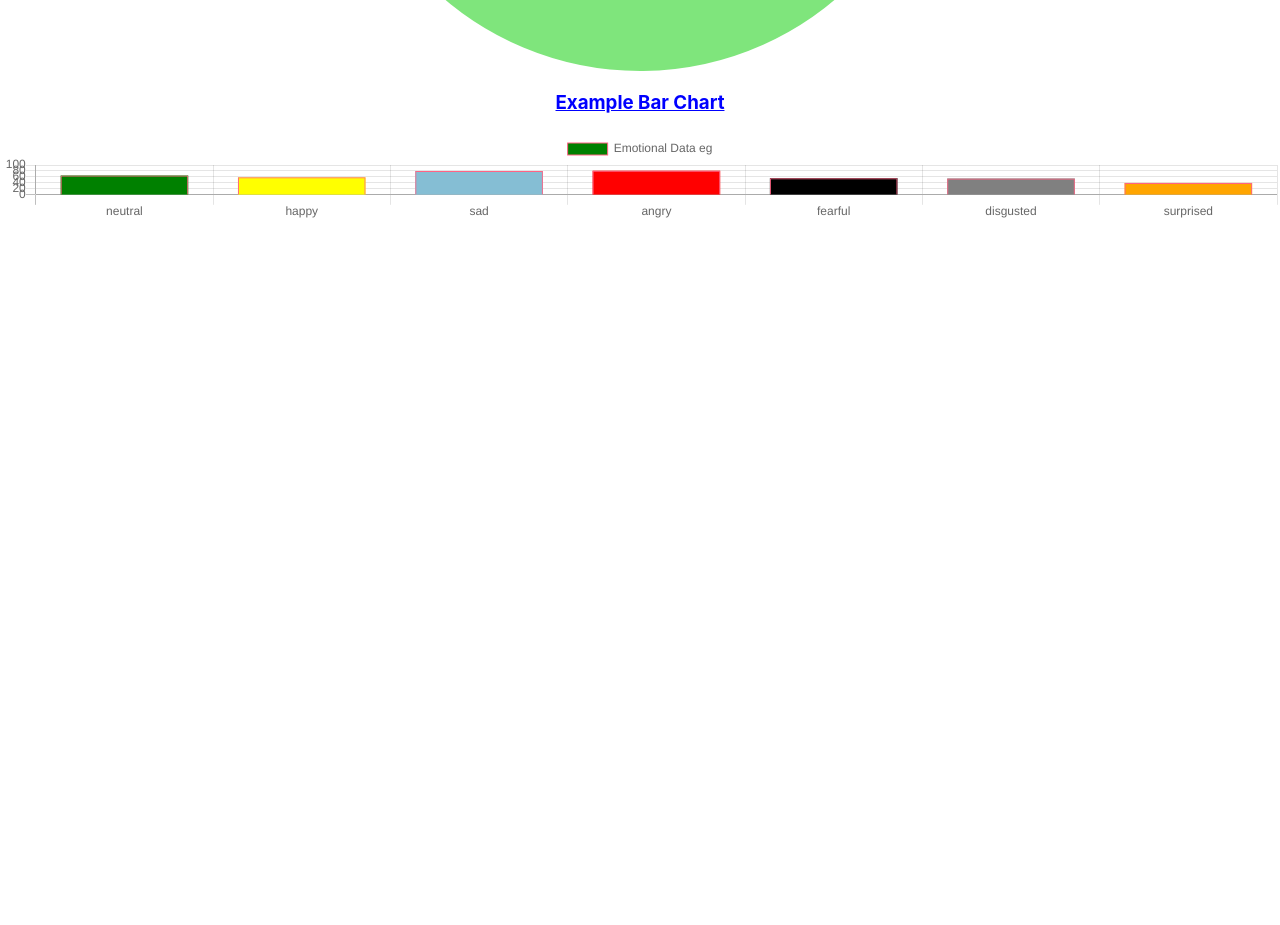
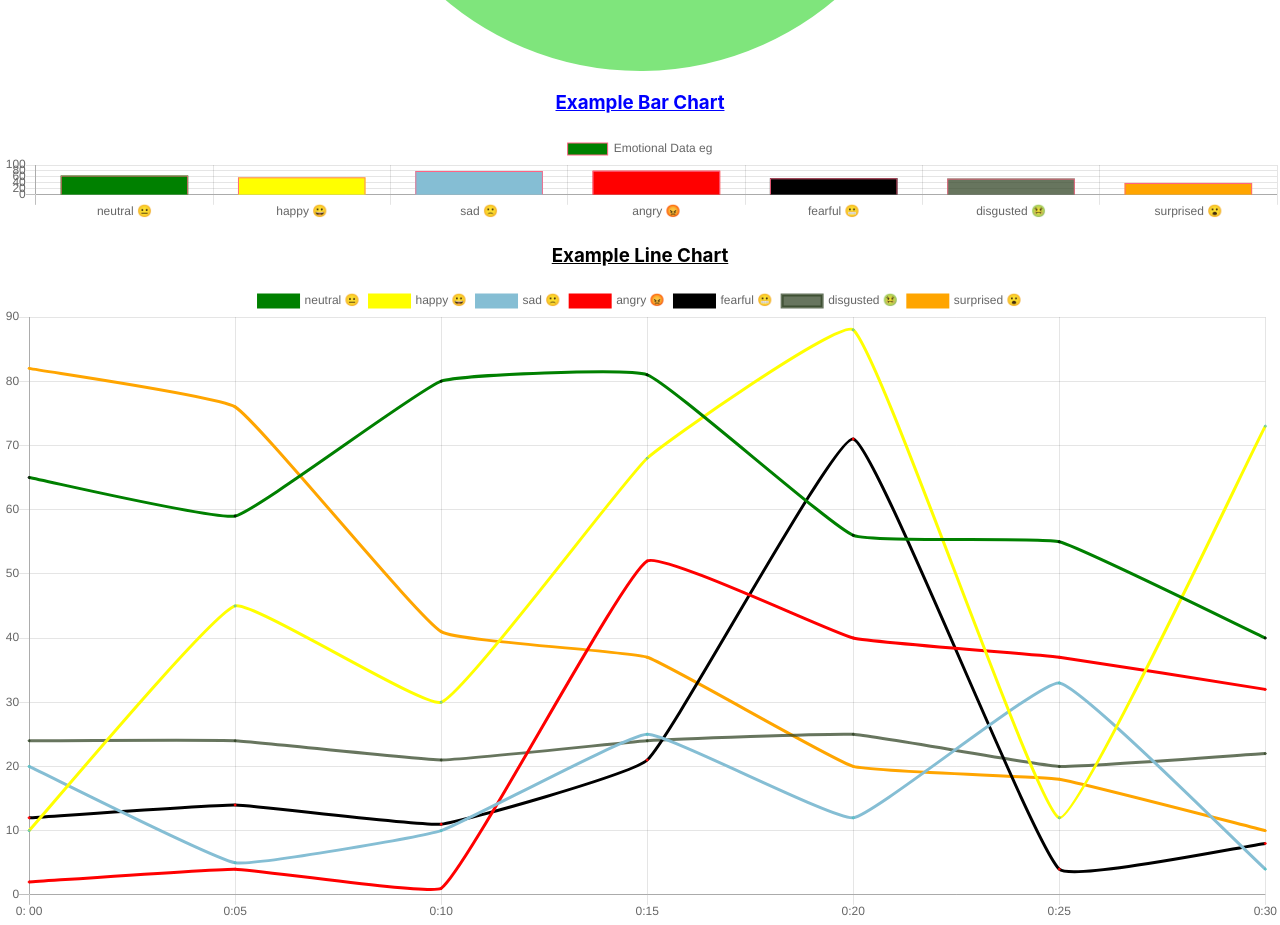
Before and after one commit to IanJPeek/Charts_test, a React (Create React App) app: page / in a window 1280 px wide. Shown: the part 740-1665 px from the top of the page. Before the commit the page ends 965 px from the top, so only its background shows below. Built offline with nearby package versions, Linux system fonts and the light colour scheme.

Commit message:
display lineChart with multiple line options

```diff
--- a/src/App.css
+++ b/src/App.css
@@ -10,7 +10,7 @@
 }
 
 .test{
-  color:rgb(133, 190, 212)
+  color:rgba(48, 68, 36, 0.733)
 }
 
 @media (prefers-reduced-motion: no-preference) {
--- a/src/App.js
+++ b/src/App.js
@@ -2,6 +2,7 @@ import React from 'react';
 import './App.css';
 import Donut from './Components/Donut';
 import BarChart from './Components/BarChart';
+import LineChart from './Components/LineChart';
 
 function App() {
   return (
@@ -10,6 +11,7 @@ function App() {
       <h2>Charts go here...</h2>
       <Donut/>
       <BarChart />
+      <LineChart />
     </div>
   );
 }
--- a/src/Components/BarChart.jsx
+++ b/src/Components/BarChart.jsx
@@ -4,18 +4,26 @@ import { Bar } from "react-chartjs-2";
 function BarChart(props) {
   const data = {
     labels: [
-      "neutral",
-      "happy",
-      "sad",
-      "angry",
-      "fearful",
-      "disgusted",
-      "surprised"
+      "neutral 😐",
+      "happy 😀",
+      "sad 🙁",
+      "angry 😡",
+      "fearful 😬",
+      "disgusted 🤢",
+      "surprised 😮"
     ],
     datasets: [
       {
         label: "Emotional Data eg",
-        backgroundColor: ["green","yellow","rgba(133, 190, 212)", "red", "black", "grey", "orange"],
+        backgroundColor: [
+          "green",
+          "yellow",
+          "rgba(133, 190, 212)",
+          "red",
+          "black",
+          "rgba(48, 68, 36, 0.733)",
+          "orange"
+        ],
         borderColor: "rgba(255,99,132,1)",
         borderWidth: 1,
         hoverBackgroundColor: "rgba(255,99,132,0.4)",
--- /dev/null
+++ b/src/Components/LineChart.jsx
@@ -0,0 +1,168 @@
+import React from "react";
+import { Line } from "react-chartjs-2";
+
+function LineChart(props) {
+  const data = {
+    labels: ["0: 00", "0:05", "0:10", "0:15", "0:20", "0:25", "0:30"],
+    datasets: [
+      {
+        label: "neutral 😐",
+        fill: false,
+        lineTension: 0.1,
+        backgroundColor: "green",
+        borderColor: "green",
+        borderCapStyle: "butt",
+        borderDash: [],
+        borderDashOffset: 0.0,
+        borderJoinStyle: "miter",
+        pointBorderColor: "black",
+        pointBackgroundColor: "green",
+        pointBorderWidth: 1,
+        pointHoverRadius: 5,
+        pointHoverBackgroundColor: "green",
+        pointHoverBorderColor: "green",
+        pointHoverBorderWidth: 2,
+        pointRadius: 1,
+        pointHitRadius: 10,
+        data: [65, 59, 80, 81, 56, 55, 40]
+      },
+      {
+        label: "happy 😀",
+        fill: false,
+        lineTension: 0.1,
+        backgroundColor: "yellow",
+        borderColor: "yellow",
+        borderCapStyle: "butt",
+        borderDash: [],
+        borderDashOffset: 0.0,
+        borderJoinStyle: "miter",
+        pointBorderColor: "rgba(75,192,192,1)",
+        pointBackgroundColor: "yellow",
+        pointBorderWidth: 1,
+        pointHoverRadius: 5,
+        pointHoverBackgroundColor: "yellow",
+        pointHoverBorderColor: "yellow",
+        pointHoverBorderWidth: 2,
+        pointRadius: 1,
+        pointHitRadius: 10,
+        data: [10, 45, 30, 68, 88, 12, 73]
+      },
+      {
+        label: "sad 🙁",
+        fill: false,
+        lineTension: 0.1,
+        backgroundColor: "rgba(133, 190, 212)",
+        borderColor: "rgba(133, 190, 212)",
+        borderCapStyle: "butt",
+        borderDash: [],
+        borderDashOffset: 0.0,
+        borderJoinStyle: "miter",
+        pointBorderColor: "rgba(75,192,192,1)",
+        pointBackgroundColor: "rgba(133, 190, 212)",
+        pointBorderWidth: 1,
+        pointHoverRadius: 5,
+        pointHoverBackgroundColor: "rgba(133, 190, 212)",
+        pointHoverBorderColor: "rgba(133, 190, 212)",
+        pointHoverBorderWidth: 2,
+        pointRadius: 1,
+        pointHitRadius: 10,
+        data: [20, 5, 10, 25, 12, 33, 4]
+      },
+      {
+        label: "angry 😡",
+        fill: false,
+        lineTension: 0.1,
+        backgroundColor: "red",
+        borderColor: "red",
+        borderCapStyle: "butt",
+        borderDash: [],
+        borderDashOffset: 0.0,
+        borderJoinStyle: "miter",
+        pointBorderColor: "red",
+        pointBackgroundColor: "red",
+        pointBorderWidth: 1,
+        pointHoverRadius: 5,
+        pointHoverBackgroundColor: "rgba(133, 190, 212)",
+        pointHoverBorderColor: "rgba(133, 190, 212)",
+        pointHoverBorderWidth: 2,
+        pointRadius: 1,
+        pointHitRadius: 10,
+        data: [2, 4, 1, 52, 40, 37, 32]
+      },
+      {
+        label: "fearful 😬",
+        fill: false,
+        lineTension: 0.1,
+        backgroundColor: "black",
+        borderColor: "black",
+        borderCapStyle: "butt",
+        borderDash: [],
+        borderDashOffset: 0.0,
+        borderJoinStyle: "miter",
+        pointBorderColor: "red",
+        pointBackgroundColor: "red",
+        pointBorderWidth: 1,
+        pointHoverRadius: 5,
+        pointHoverBackgroundColor: "rgba(133, 190, 212)",
+        pointHoverBorderColor: "rgba(133, 190, 212)",
+        pointHoverBorderWidth: 2,
+        pointRadius: 1,
+        pointHitRadius: 10,
+        data: [12, 14, 11, 21, 71, 4, 8]
+      },
+      {
+        label: "disgusted 🤢",
+        fill: false,
+        lineTension: 0.1,
+        backgroundColor: "rgba(48, 68, 36, 0.733)",
+        borderColor: "rgba(48, 68, 36, 0.733)",
+        borderCapStyle: "butt",
+        borderDash: [],
+        borderDashOffset: 0.0,
+        borderJoinStyle: "miter",
+        pointBorderColor: "rgba(48, 68, 36, 0.733)",
+        pointBackgroundColor: "rgba(48, 68, 36, 0.733)",
+        pointBorderWidth: 1,
+        pointHoverRadius: 5,
+        pointHoverBackgroundColor: "rgba(133, 190, 212)",
+        pointHoverBorderColor: "rgba(133, 190, 212)",
+        pointHoverBorderWidth: 2,
+        pointRadius: 1,
+        pointHitRadius: 10,
+        data: [24, 24, 21, 24, 25, 20, 22]
+      },
+      {
+        label: "surprised 😮",
+        fill: false,
+        lineTension: 0.1,
+        backgroundColor: "orange",
+        borderColor: "orange",
+        borderCapStyle: "butt",
+        borderDash: [],
+        borderDashOffset: 0.0,
+        borderJoinStyle: "miter",
+        pointBorderColor: "orange",
+        pointBackgroundColor: "orange",
+        pointBorderWidth: 1,
+        pointHoverRadius: 5,
+        pointHoverBackgroundColor: "rgba(133, 190, 212)",
+        pointHoverBorderColor: "rgba(133, 190, 212)",
+        pointHoverBorderWidth: 2,
+        pointRadius: 1,
+        pointHitRadius: 10,
+        data: [82, 76, 41, 37, 20, 18, 10]
+      }
+    ]
+  };
+
+  return (
+    <section>
+      <h3 className="LineHead">
+        <u>Example Line Chart</u>
+      </h3>
+      <Line data={data} />
+    </section>
+  );
+}
+
+export default LineChart;
```
